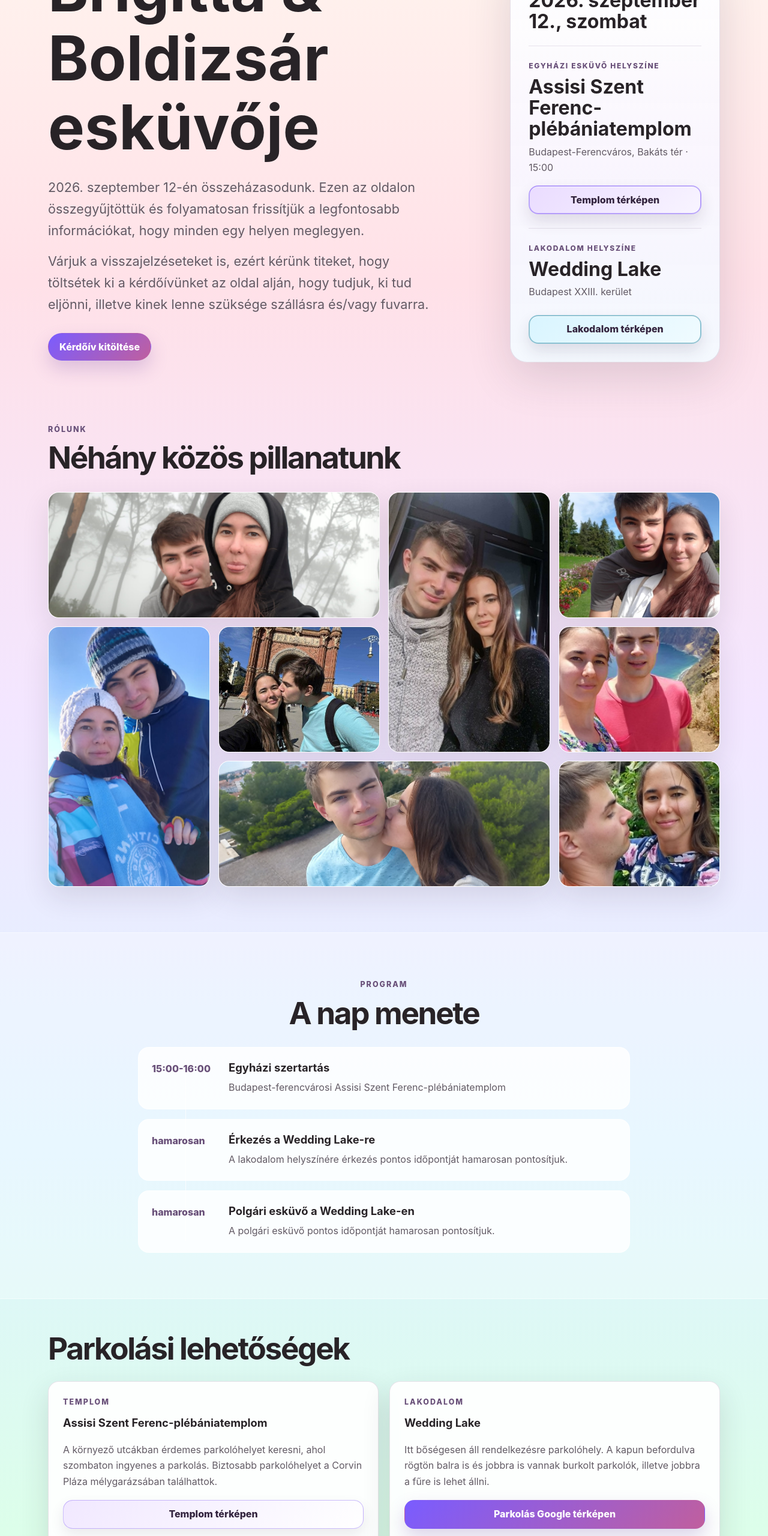
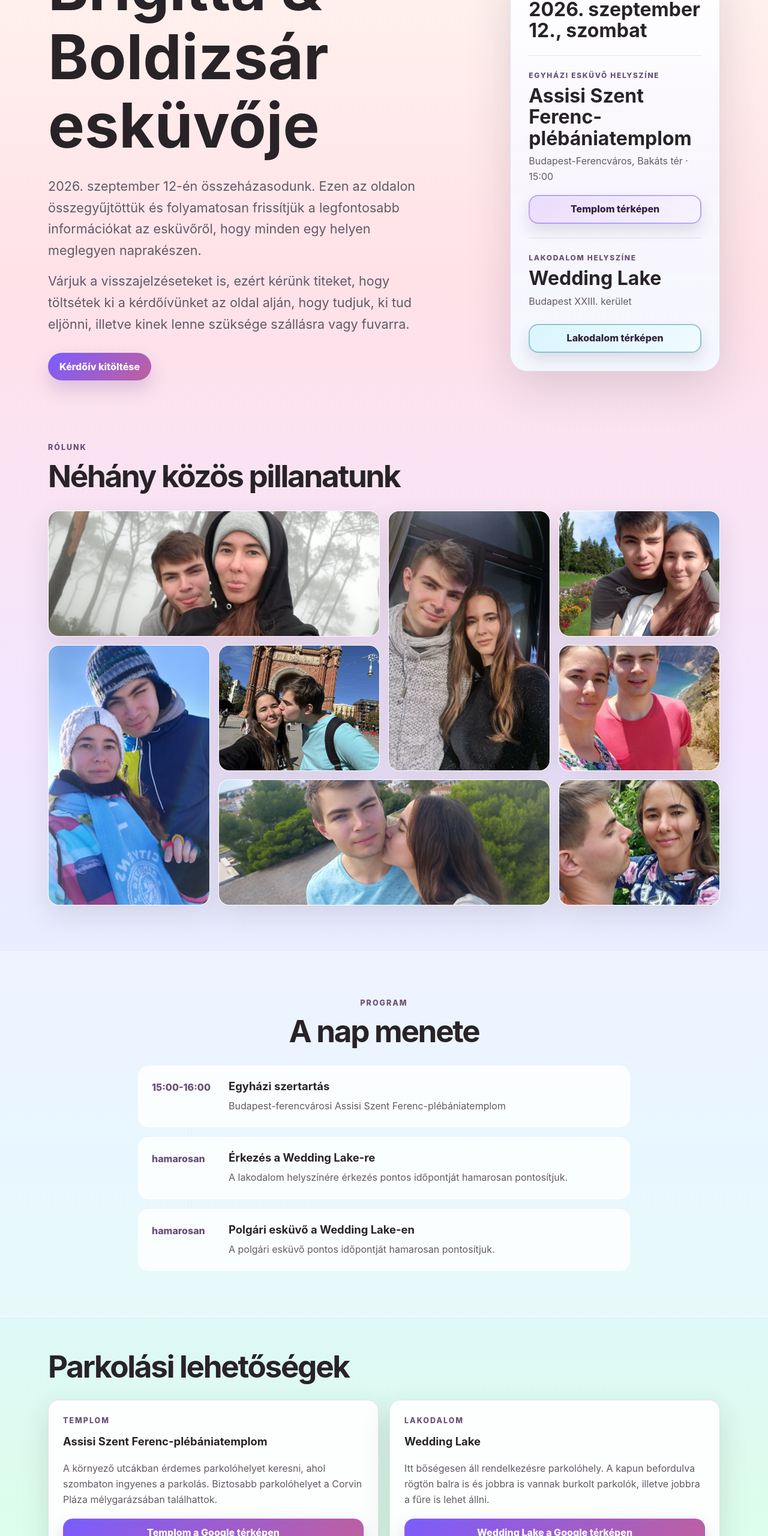
Before and after one commit to Blextor/HazasHonlap, a plain HTML site: page public/index.html in a window 1280 px wide. Shown: the part 240-2800 px from the top of the page at 60% size. Drawn offline with Linux system fonts and the light colour scheme.

Commit message:
Kis javítások

```diff
--- a/public/index.html
+++ b/public/index.html
@@ -55,11 +55,11 @@
             </h1>
             <p class="hero-lead">
               2026. szeptember 12-én összeházasodunk. Ezen az oldalon összegyűjtöttük és folyamatosan frissítjük
-              a legfontosabb információkat, hogy minden egy helyen meglegyen.
+              a legfontosabb információkat az esküvőről, hogy minden egy helyen meglegyen naprakészen.
             </p>
             <p class="hero-note">
               Várjuk a visszajelzéseteket is, ezért kérünk titeket, hogy töltsétek ki a kérdőívünket az oldal alján,
-              hogy tudjuk, ki tud eljönni, illetve kinek lenne szüksége szállásra és/vagy fuvarra.
+              hogy tudjuk, ki tud eljönni, illetve kinek lenne szüksége szállásra vagy fuvarra.
             </p>
             <div class="hero-actions">
               <a class="button primary" href="#kerdoiv">Kérdőív kitöltése</a>
@@ -220,17 +220,17 @@
                 Biztosabb parkolóhelyet a Corvin Pláza mélygarázsában találhattok.
               </p>
               <a
-                class="button secondary"
+                class="button primary"
                 href="https://maps.app.goo.gl/f4iZvpCiEihxtSV79"
                 target="_blank"
                 rel="noopener noreferrer"
-              >Templom térképen</a>
+              >Templom a Google térképen</a>
               <a
                 class="button waze"
                 href="https://waze.com/ul/hu2mw1u5g0"
                 target="_blank"
                 rel="noopener noreferrer"
-              >Parkolás Waze-ben</a>
+              >Templom a Waze-ben</a>
             </article>
 
             <article class="parking-panel">
@@ -244,13 +244,13 @@
                 href="https://maps.app.goo.gl/nsmNiWJe92GTgqYg9"
                 target="_blank"
                 rel="noopener noreferrer"
-              >Parkolás Google térképen</a>
+              >Wedding Lake a Google térképen</a>
               <a
                 class="button waze"
                 href="https://waze.com/ul/hu2mtex7fv"
                 target="_blank"
                 rel="noopener noreferrer"
-              >Parkolás Waze-ben</a>
+              >Wedding Lake a Waze-ben</a>
             </article>
           </div>
         </div>
```
